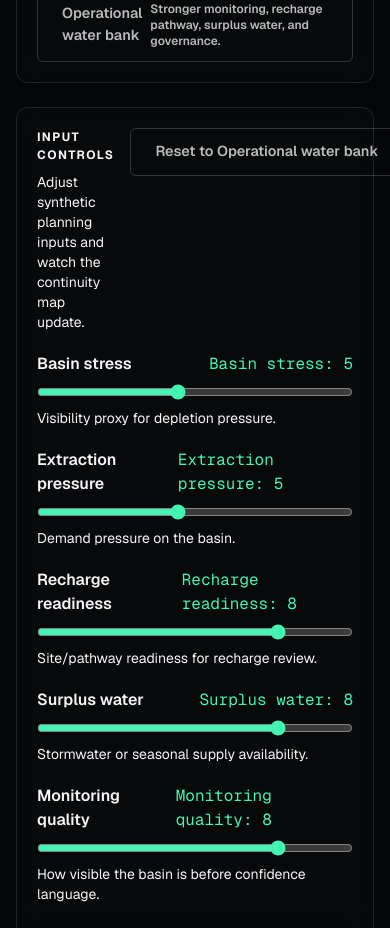
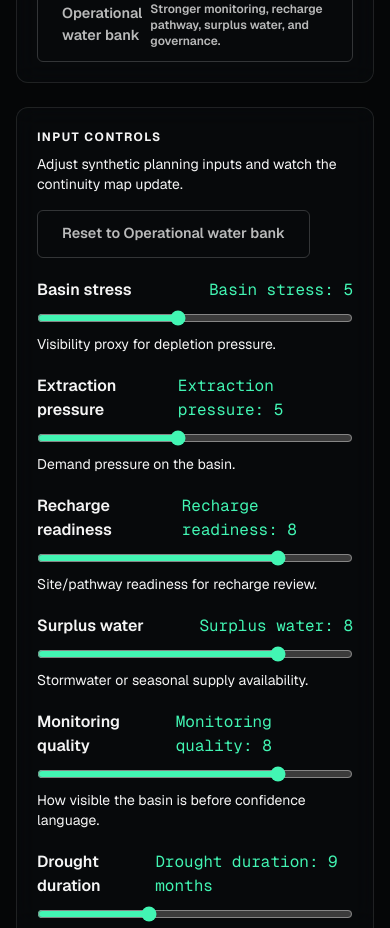
Before and after one commit to thehustleisholy-ship-it/thihsystems-frameworks, a Next.js app: page /frameworks/managed-aquifer-recharge-water-banking/demo in a window 390 px wide. Shown: the part 1000-1928 px from the top of the page. Built offline with nearby package versions, Linux system fonts and the light colour scheme.

Commit message:
fix: polish water banking preview verification

```diff
--- a/src/app/frameworks/managed-aquifer-recharge-water-banking/demo/WaterBankingPreview.tsx
+++ b/src/app/frameworks/managed-aquifer-recharge-water-banking/demo/WaterBankingPreview.tsx
@@ -158,7 +158,7 @@ export default function WaterBankingPreview() {
         </section>
 
         <section className="glass-plane rounded-xl p-5 framework-live-transition">
-          <div className="flex items-start justify-between gap-4">
+          <div className="flex flex-col items-start gap-4 sm:flex-row sm:justify-between">
             <div>
               <h2 className="uppercase-label" id="water-input-controls">
                 Input controls
```
